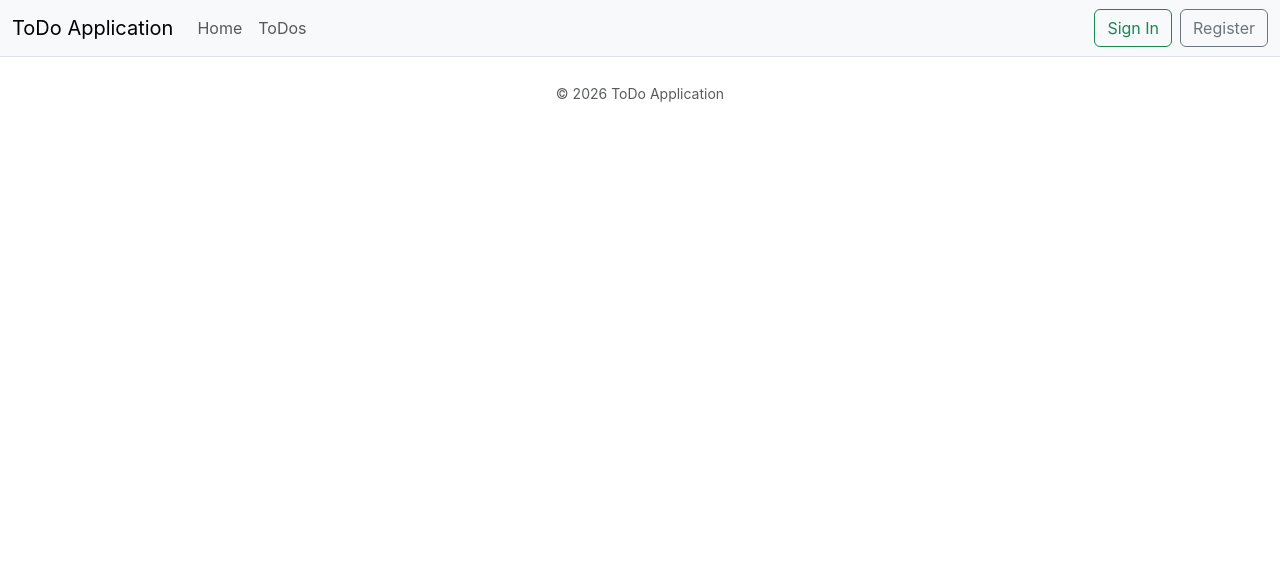
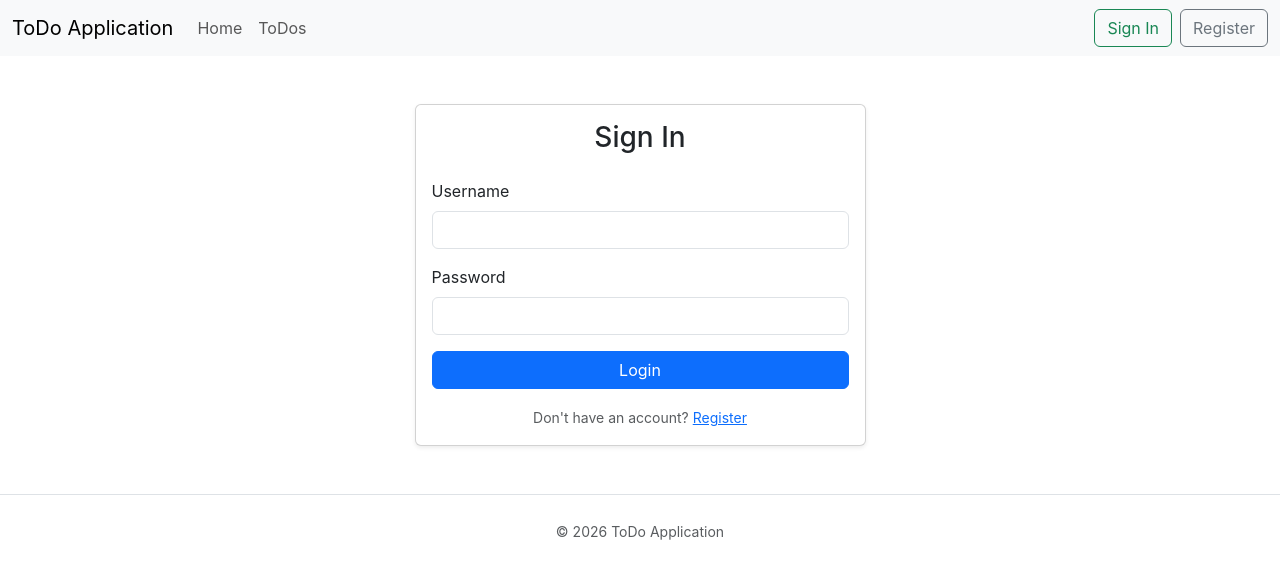
Before and after one commit to DainisFyodorov/todoapp-frontend, a React (Create React App) app: page /login in a window 1280 px wide. Shown: the top 578 px of the page. Built offline with nearby package versions, Linux system fonts and the light colour scheme; no server answers; the HTML template or start-up script is replaced by a standard one.

Commit message:
LoginPage implemented

```diff
--- a/src/App.tsx
+++ b/src/App.tsx
@@ -4,6 +4,7 @@ import { Navbar } from './layouts/Navbar/Navbar';
 import { Route, Routes } from 'react-router-dom';
 import { HomePage } from './layouts/HomePage/HomePage';
 import { Footer } from './layouts/Navbar/Footer';
+import { LoginPage } from './layouts/Auth/LoginPage';
 
 function App() {
   return (
@@ -13,6 +14,7 @@ function App() {
 
         <Routes>
           <Route path='/' Component={HomePage} />
+          <Route path='/login' Component={LoginPage} />
         </Routes>
 
         <Footer />
--- /dev/null
+++ b/src/layouts/Auth/LoginPage.tsx
@@ -0,0 +1,98 @@
+import { useState } from "react";
+import { useAuth } from "../../utils/AuthProvider";
+import { Link } from "react-router-dom";
+
+export const LoginPage = () => {
+
+    const { setIsLoggedIn } = useAuth();
+
+    const [username, setUsername] = useState('');
+    const [password, setPassword] = useState('');
+    const [error, setError] = useState(null);
+
+    const handleSubmit = async (e: any) => {
+        e.preventDefault();
+        setError(null);
+
+        try {
+            const response = await fetch('http://localhost:8080/api/auth/login', {
+                method: 'POST',
+                headers: {
+                    'Content-Type': 'application/json'
+                },
+                credentials: 'include',
+                body: JSON.stringify({ username, password })
+            });
+
+            console.log(response);
+
+            if(!response.ok) {
+                throw new Error('Invalid username or password');
+            }
+
+            setIsLoggedIn(true);
+        } catch (error: any) {
+            setError(error.message);
+        }
+    }
+
+    return (
+        <div className="container py-5">
+            <div className="row justify-content-center">
+                <div className="col-md-5">
+                    <div className="card shadow-sm">
+                        <div className="card-body">
+                            <h3 className="card-title text-center mb-4">
+                                Sign In
+                            </h3>
+
+                            {error && (
+                                <div className="alert alert-danger">
+                                    {error}
+                                </div>
+                            )}
+
+                            <form onSubmit={handleSubmit}>
+                                <div className="mb-3">
+                                    <label className="form-label">Username</label>
+                                    <input
+                                        type="text"
+                                        className="form-control"
+                                        value={username}
+                                        onChange={(e) => setUsername(e.target.value)}
+                                        required
+                                    />
+                                </div>
+
+                                <div className="mb-3">
+                                    <label className="form-label">Password</label>
+                                    <input
+                                        type="password"
+                                        className="form-control"
+                                        value={password}
+                                        onChange={(e) => setPassword(e.target.value)}
+                                        required
+                                    />
+                                </div>
+
+                                <button
+                                    type="submit"
+                                    className="btn btn-primary w-100"
+                                >
+                                    Login
+                                </button>
+                            </form>
+
+                            <div className="text-center mt-3">
+                                <small className="text-muted">
+                                    Don't have an account?{" "}
+                                    <Link to='/register'>Register</Link>
+                                </small>
+                            </div>
+                        </div>
+                    </div>
+                </div>
+            </div>
+        </div>
+    );
+}
--- a/src/layouts/Navbar/Navbar.tsx
+++ b/src/layouts/Navbar/Navbar.tsx
@@ -1,3 +1,4 @@
+import { Link } from "react-router-dom";
 import { useAuth } from "../../utils/AuthProvider";
 
 export const Navbar = () => {
@@ -12,7 +13,7 @@ export const Navbar = () => {
     return (
         <nav className="navbar navbar-expand-lg bg-body-tertiary">
             <div className="container-fluid">
-                <a className="navbar-brand" href="/">ToDo Application</a>
+                <Link className="navbar-brand" to="/">ToDo Application</Link>
 
                 <button className="navbar-toggler" type="button" data-bs-toggle="collapse" data-bs-target="#navbarSupportedContent" aria-controls="navbarSupportedContent" aria-expanded="false" aria-label="Toggle navigation">
                     <span className="navbar-toggler-icon"></span>
@@ -21,7 +22,7 @@ export const Navbar = () => {
                 <div className="collapse navbar-collapse" id="navbarSupportedContent">
                     <ul className="navbar-nav me-auto mb-2 mb-lg-0">
                         <li className="nav-item">
-                            <a className="nav-link" aria-current="page" href="/">Home</a>
+                            <Link className="nav-link" aria-current="page" to="/">Home</Link>
                         </li>
                         <li className="nav-item">
                             <a className="nav-link" href="/">ToDos</a>
@@ -31,7 +32,7 @@ export const Navbar = () => {
                         <button type="button" className="btn btn-outline-danger" onClick={handleLogout}>Logout</button>
                         :
                         <div className="d-flex justify-content-start">
-                            <a className="btn btn-outline-success me-2" href="/">Sign In</a>
+                            <Link className="btn btn-outline-success me-2" to="/login">Sign In</Link>
                             <a className="btn btn-outline-secondary" href="/">Register</a>
                         </div>
                     }
```
